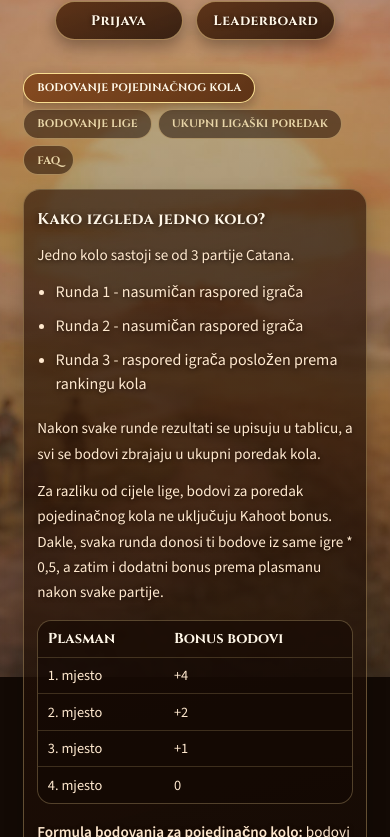
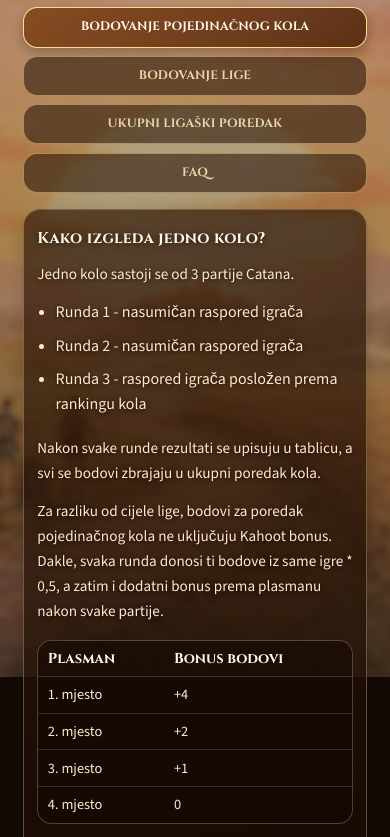
Before and after one commit to andrejrad/CatanLiga, a plain HTML site: page bodovanje.html in a window 390 px wide. Shown: the part 167-1004 px from the top of the page. Drawn offline with nearby package versions, Linux system fonts and the light colour scheme.

Commit message:
Final: Bodovanje page - Vertical stacked tabs with uniform width (pill style)

```diff
--- a/bodovanje.html
+++ b/bodovanje.html
@@ -10,7 +10,7 @@
       href="https://fonts.googleapis.com/css2?family=Cinzel:wght@500;700&family=Source+Sans+3:wght@400;600&display=swap"
       rel="stylesheet"
     />
-    <link rel="stylesheet" href="styles.css?v=48" />
+    <link rel="stylesheet" href="styles.css?v=50" />
   </head>
   <body>
     <div class="bg" aria-hidden="true"></div>
@@ -19,11 +19,6 @@
     </a>
     <h1 class="page-title page-title-flow">Bodovanje</h1>
     <div class="page-content">
-      <div class="page-cta-row" aria-label="Quick actions">
-        <a class="page-cta-btn" href="prijava.html">Prijava</a>
-        <a class="page-cta-btn" href="ranking.html">Leaderboard</a>
-      </div>
-
       <section class="bodovanje-tabs" aria-label="Sekcije bodovanja">
         <div class="bodovanje-tablist" role="tablist" aria-label="Bodovanje tabovi">
           <button class="bodovanje-tab is-active" id="tab-kolo" type="button" role="tab" aria-selected="true" aria-controls="panel-kolo" data-tab-target="panel-kolo">
@@ -151,6 +146,11 @@
         </article>
       </section>
 
+      <div class="page-cta-row" aria-label="Quick actions">
+        <a class="page-cta-btn" href="prijava.html">Prijava</a>
+        <a class="page-cta-btn" href="ranking.html">Leaderboard</a>
+      </div>
+
       <div class="page-cta-row" aria-label="Kontakt link">
         <a class="nav-btn" href="kontakt.html">Kontakt</a>
       </div>
--- a/styles.css
+++ b/styles.css
@@ -1099,29 +1099,28 @@ body {
 }
 
 .bodovanje-tablist {
-  display: flex;
-  flex-wrap: wrap;
-  gap: 0.55rem;
-  padding: 0.75rem 0 1rem;
-  justify-content: center;
+  display: grid;
+  grid-template-columns: 1fr;
+  gap: 0.62rem;
+  padding: 0.9rem 0 1.1rem;
 }
 
 .bodovanje-tab {
   border: 1.5px solid rgba(255, 220, 150, 0.48);
-  border-radius: 999px;
-  padding: 0.52rem 0.95rem;
+  border-radius: 0.9rem;
+  padding: 0.75rem 1.2rem;
   background: rgba(34, 16, 6, 0.55);
   color: #e8d5a8;
   text-align: center;
   font-family: 'Cinzel', serif;
   font-weight: 700;
-  font-size: clamp(0.72rem, 2.2vw, 0.82rem);
-  line-height: 1.2;
+  font-size: clamp(0.82rem, 2.4vw, 0.95rem);
+  line-height: 1.35;
   letter-spacing: 0.01em;
   text-transform: uppercase;
   cursor: pointer;
   transition: all 0.25s cubic-bezier(0.4, 0, 0.2, 1);
-  white-space: nowrap;
+  width: 100%;
 }
 
 .bodovanje-tab:hover,
@@ -1236,15 +1235,13 @@ body {
 
 @media (max-width: 39.99rem) {
   .bodovanje-tablist {
-    gap: 0.4rem;
-    justify-content: flex-start;
-    padding: 0.65rem 0 0.9rem;
-    overflow-x: auto;
+    gap: 0.52rem;
+    padding: 0.8rem 0 1rem;
   }
 
   .bodovanje-tab {
-    font-size: 0.68rem;
-    padding: 0.46rem 0.8rem;
+    font-size: 0.76rem;
+    padding: 0.68rem 1rem;
   }
 
   .bodovanje-panel {
@@ -1317,8 +1314,8 @@ body {
 
 @media (min-width: 40rem) {
   .bodovanje-tab {
-    font-size: 0.76rem;
-    padding: 0.54rem 1.08rem;
+    font-size: 0.88rem;
+    padding: 0.82rem 1.3rem;
   }
 
   .bodovanje-panel {
```
Also changed, not shown: 1 other file.
